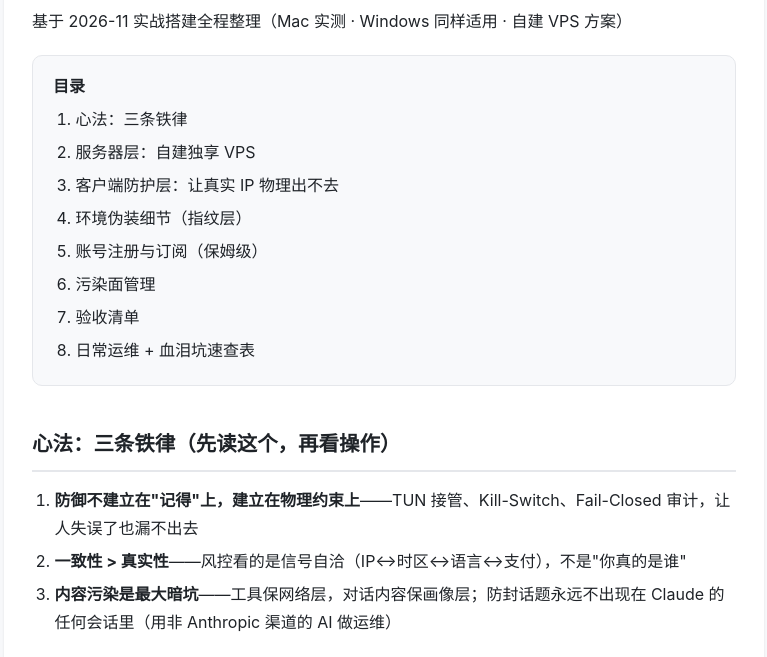
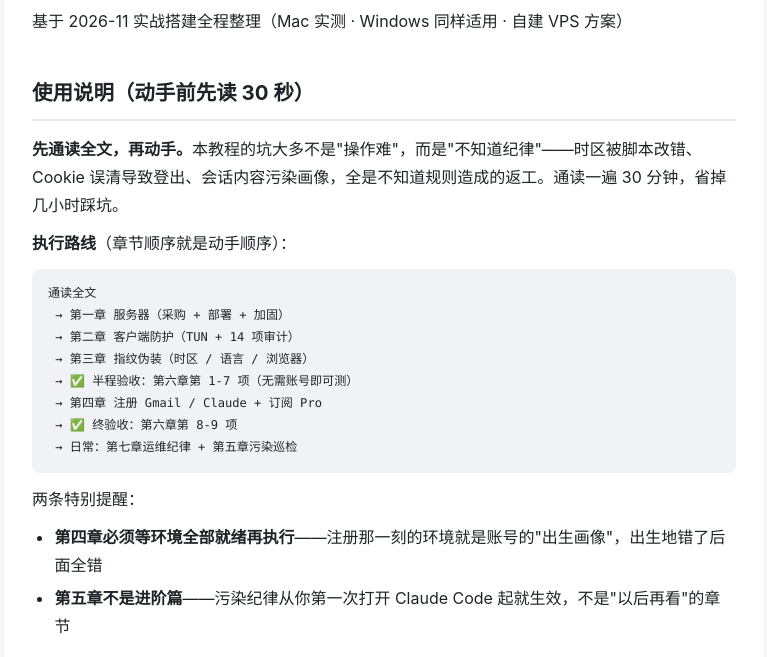
Before and after one commit to lee958733-prog/claude-anti-ban-guide, a plain HTML site: page docs/index.html in a window 1280 px wide. Shown: the part 128-785 px from the top of the page, without its empty margins (256-1023 px from the left). Drawn offline with Linux system fonts and the light colour scheme.

Commit message:
新增使用说明:先通读再动手+执行路线图(半程/终验收拆分)

```diff
--- a/docs/index.html
+++ b/docs/index.html
@@ -54,6 +54,23 @@
 
 <h1>Claude 防封完全教程<br>—— 从零搭建到细节验收</h1>
 <p>基于 2026-11 实战搭建全程整理（Mac 实测 · Windows 同样适用 · 自建 VPS 方案）</p>
+
+<h2>使用说明（动手前先读 30 秒）</h2>
+<p><strong>先通读全文，再动手。</strong>本教程的坑大多不是"操作难"，而是"不知道纪律"——时区被脚本改错、Cookie 误清导致登出、会话内容污染画像，全是不知道规则造成的返工。通读一遍 30 分钟，省掉几小时踩坑。</p>
+<p><strong>执行路线</strong>（章节顺序就是动手顺序）：</p>
+<pre><code>通读全文
+ → 第一章 服务器（采购 + 部署 + 加固）
+ → 第二章 客户端防护（TUN + 14 项审计）
+ → 第三章 指纹伪装（时区 / 语言 / 浏览器）
+ → ✅ 半程验收：第六章第 1-7 项（无需账号即可测）
+ → 第四章 注册 Gmail / Claude + 订阅 Pro
+ → ✅ 终验收：第六章第 8-9 项
+ → 日常：第七章运维纪律 + 第五章污染巡检</code></pre>
+<p>两条特别提醒：</p>
+<ul>
+<li><strong>第四章必须等环境全部就绪再执行</strong>——注册那一刻的环境就是账号的"出生画像"，出生地错了后面全错</li>
+<li><strong>第五章不是进阶篇</strong>——污染纪律从你第一次打开 Claude Code 起就生效，不是"以后再看"的章节</li>
+</ul>
 
 <div class="toc">
 <strong>目录</strong>
```
Also changed, not shown: 1 other file.
